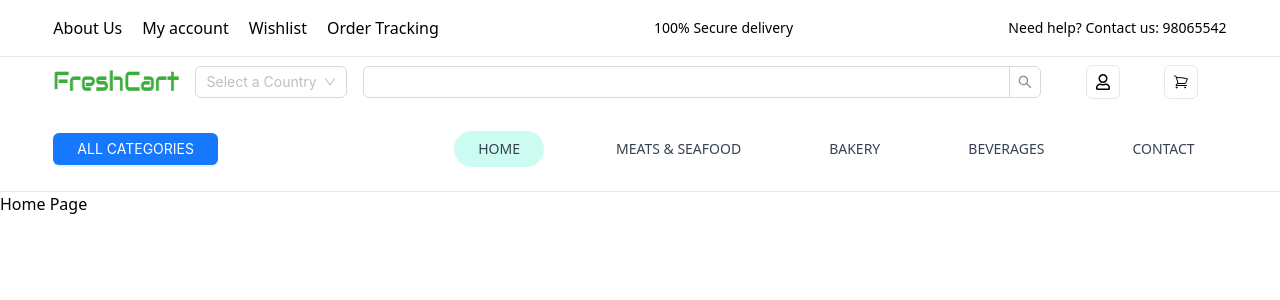
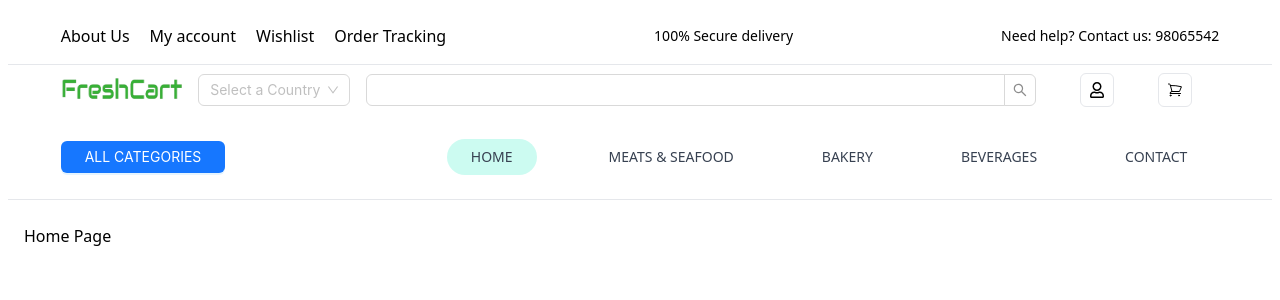
Before and after one commit to rohitghatal1/FreshCart-Ecommerce, a React (Vite) app: page / in a window 1280 px wide. Shown: the top 300 px of the page. Built offline with nearby package versions, Linux system fonts and the light colour scheme.

Commit message:
updates render conntent

```diff
--- a/src/components/MainScreen.tsx
+++ b/src/components/MainScreen.tsx
@@ -27,14 +27,12 @@ const MainScreen: React.FC = () => {
   };
   return (
     <>
-      <div>
+      <div className="p-2">
         <div>
           <Header />
         </div>
 
-        <div>
-          <Homepage />
-        </div>
+        <div className="p-4 mt-2">{renderContent()}</div>
       </div>
     </>
   );
```
